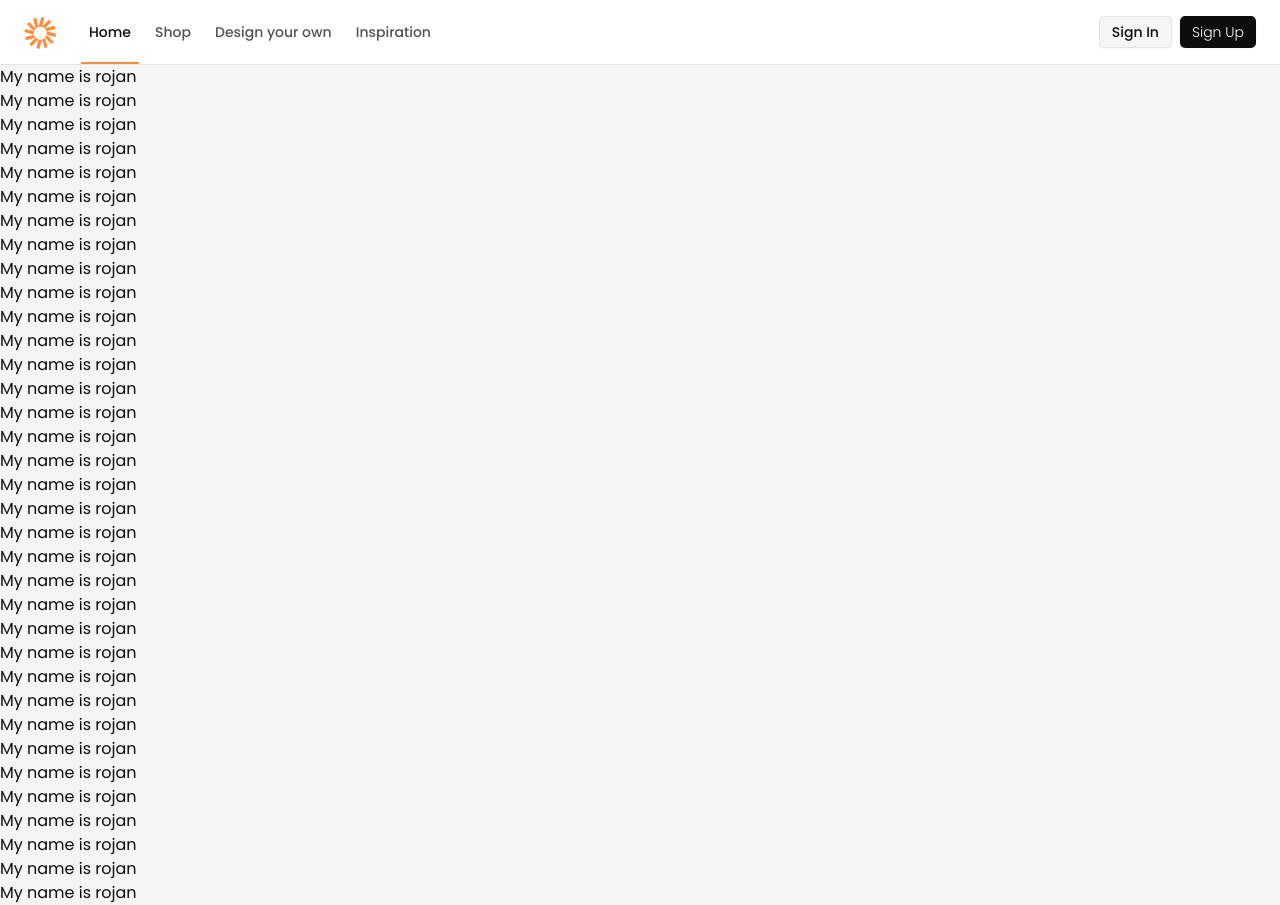
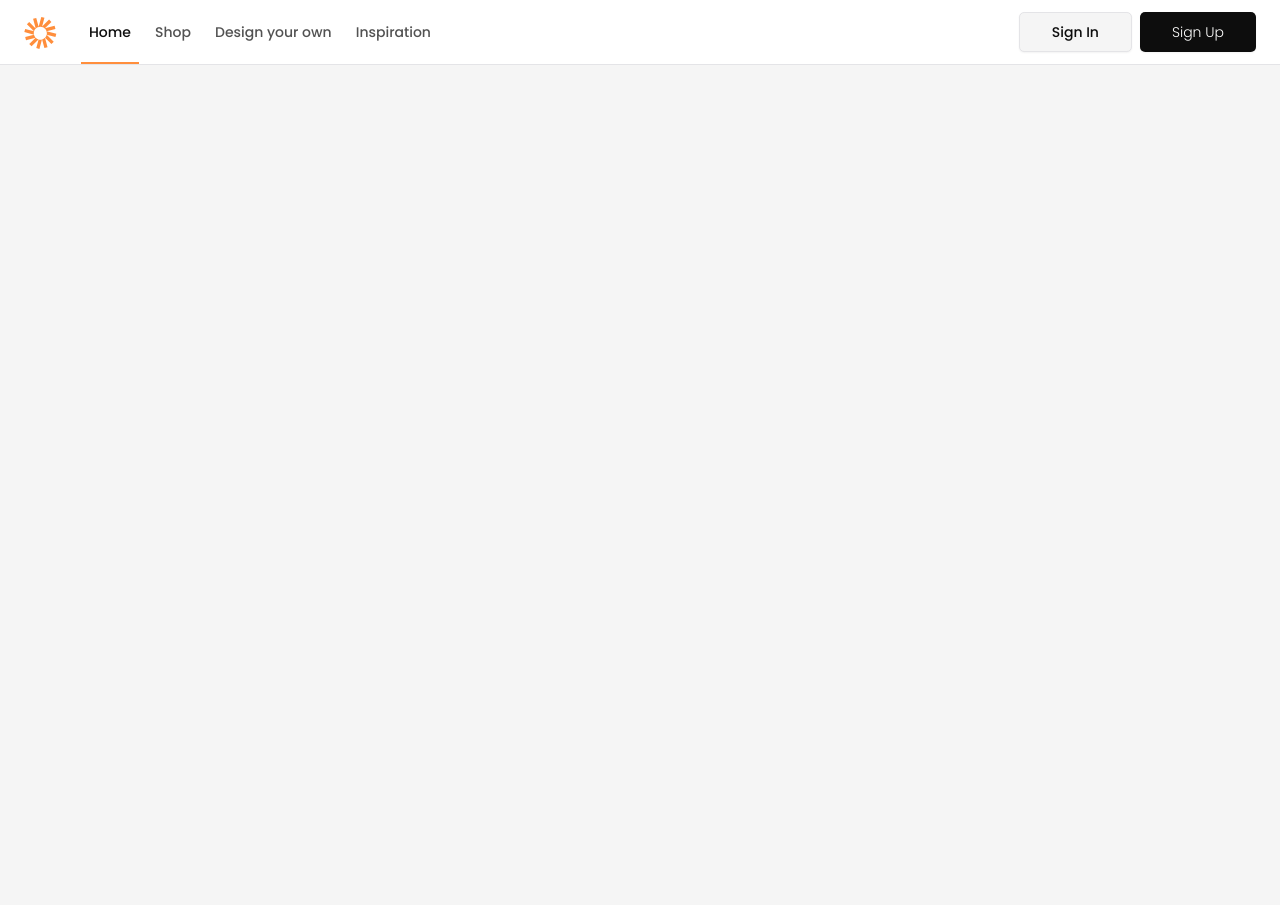
Before and after one commit to devkotarojan/aafnoinkv_main_project, a Next.js app: page / in a window 1280 px wide. After the commit the page ends 800 px from the top, so only its background shows below. Built offline with nearby package versions, Linux system fonts and the light colour scheme.

Commit message:
changed the buttons in navbar

```diff
--- a/src/app/(app)/page.tsx
+++ b/src/app/(app)/page.tsx
@@ -3,41 +3,7 @@ import { Button, buttonVariants } from "@/components/ui/button";
 export default function Home() {
   return (
     <>
-    <p>My name is rojan</p>
-    <p>My name is rojan</p>
-    <p>My name is rojan</p>
-    <p>My name is rojan</p>
-    <p>My name is rojan</p>
-    <p>My name is rojan</p>
-    <p>My name is rojan</p>
-    <p>My name is rojan</p>
-    <p>My name is rojan</p>
-    <p>My name is rojan</p>
-    <p>My name is rojan</p>
-    <p>My name is rojan</p>
-    <p>My name is rojan</p>
-    <p>My name is rojan</p>
-    <p>My name is rojan</p>
-    <p>My name is rojan</p>
-    <p>My name is rojan</p>
-    <p>My name is rojan</p>
-    <p>My name is rojan</p>
-    <p>My name is rojan</p>
-    <p>My name is rojan</p>
-    <p>My name is rojan</p>
-    <p>My name is rojan</p>
-    <p>My name is rojan</p>
-    <p>My name is rojan</p>
-    <p>My name is rojan</p>
-    <p>My name is rojan</p>
-    <p>My name is rojan</p>
-    <p>My name is rojan</p>
-    <p>My name is rojan</p>
-    <p>My name is rojan</p>
-    <p>My name is rojan</p>
-    <p>My name is rojan</p>
-    <p>My name is rojan</p>
-    <p>My name is rojan</p>
+
     </>
   );
 }
--- a/src/components/navbar.tsx
+++ b/src/components/navbar.tsx
@@ -105,10 +105,10 @@ export default function Navbar() {
         </div>
         {/* Right side */}
         <div className="flex items-center gap-2">
-          <Button asChild className="text-sm" size="sm" variant="outline">
+          <Button asChild className="text-sm" size="lg" variant="outline">
             <a href="#">Sign In</a>
           </Button>
-          <Button asChild className="text-sm font-light" variant="secondary" size="sm">
+          <Button asChild className="text-sm font-light" variant="secondary" size="lg">
             <a href="#">Sign Up</a>
           </Button>
         </div>
```
